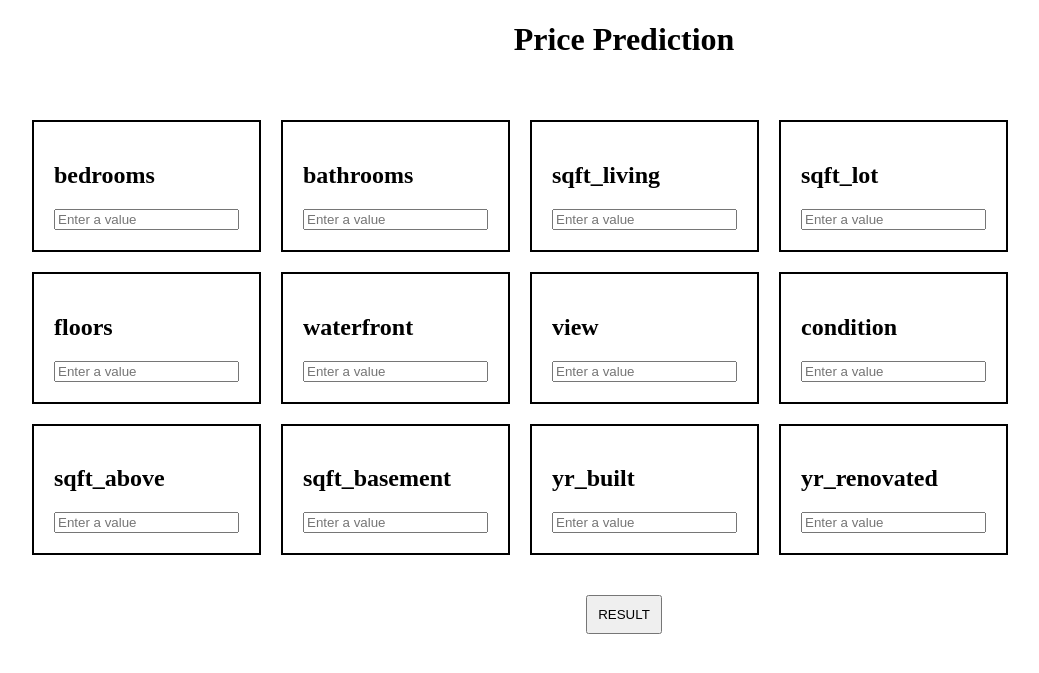
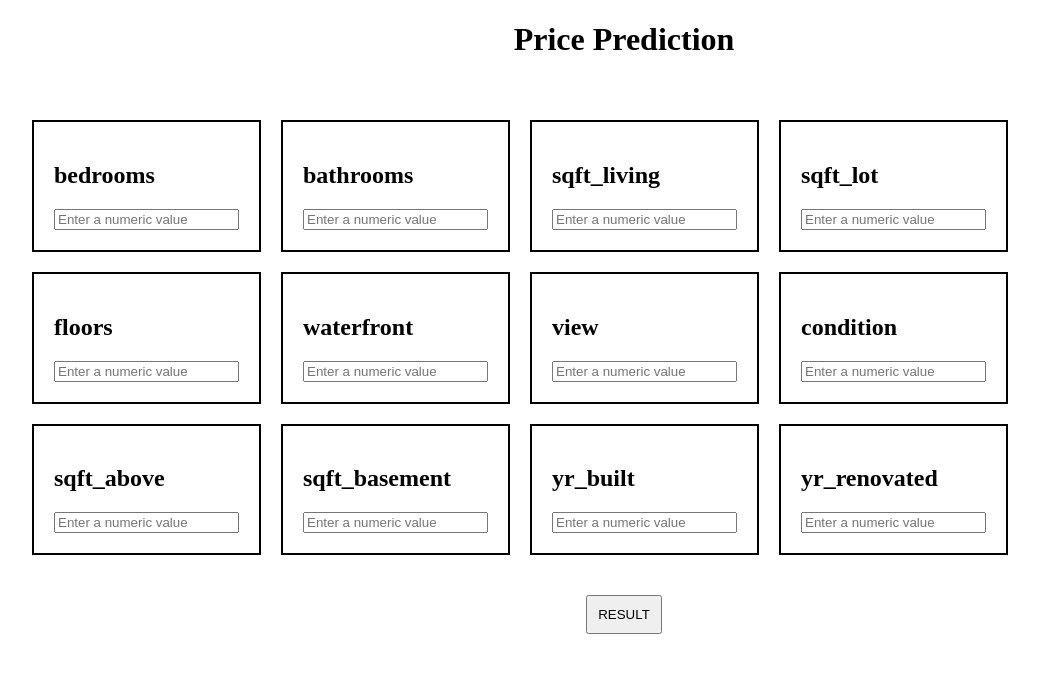
Before and after one commit to SujithSivasankaran/houseprice, a Flask app: page / in a window 1280 px wide. Shown: the top 673 px of the page, without its empty margins (16-1055 px from the left). Run offline with Flask 2, Linux system fonts and the light colour scheme.

Commit message:
Update index.html

```diff
--- a/templates/index.html
+++ b/templates/index.html
@@ -32,61 +32,61 @@
     <div style="border:none;">
     <div>
     <h2>bedrooms</h2>
-        <input  name="bedrooms" placeholder="Enter a value">
+        <input  name="bedrooms" placeholder="Enter a numeric value">
     </div>
 <!--    2-->
     <div>
         <h2>bathrooms</h2>
-        <input  name="bathrooms" placeholder="Enter a value">
+        <input  name="bathrooms" placeholder="Enter a numeric value">
     </div>
 <!--    3-->
     <div>
         <h2>sqft_living</h2>
-        <input  name="sqft_living" placeholder="Enter a value">
+        <input  name="sqft_living" placeholder="Enter a numeric value">
     </div>
 <!--    4-->
     <div>
         <h2>sqft_lot</h2>
-        <input  name="sqft_lot" placeholder="Enter a value">
+        <input  name="sqft_lot" placeholder="Enter a numeric value">
     </div>
 <!--    5-->
     <div>
         <h2>floors</h2>
-        <input  name="floors" placeholder="Enter a value">
+        <input  name="floors" placeholder="Enter a numeric value">
     </div>
 <!--    6-->
     <div>
         <h2>waterfront</h2>
-        <input  name="waterfront" placeholder="Enter a value">
+        <input  name="waterfront" placeholder="Enter a numeric value">
     </div>
     <div>
     <h2>view</h2>
-    <input  name="view" placeholder="Enter a value">
+    <input  name="view" placeholder="Enter a numeric value">
     </div>
 <!--    7-->
     <div>
         <h2>condition</h2>
-        <input  name="condition" placeholder="Enter a value">
+        <input  name="condition" placeholder="Enter a numeric value">
     </div>
 <!--    8-->
     <div>
         <h2>sqft_above</h2>
-        <input  name="sqft_above" placeholder="Enter a value">
+        <input  name="sqft_above" placeholder="Enter a numeric value">
     </div>
 <!--    9-->
     <div>
         <h2>sqft_basement</h2>
-        <input  name="sqft_basement" placeholder="Enter a value">
+        <input  name="sqft_basement" placeholder="Enter a numeric value">
     </div>
 <!--    10-->
     <div>
         <h2>yr_built</h2>
-        <input  name="yr_built" placeholder="Enter a value">
+        <input  name="yr_built" placeholder="Enter a numeric value">
     </div>
 <!--    11-->
     <div>
         <h2>yr_renovated</h2>
-        <input  name="yr_renovated" placeholder="Enter a value">
+        <input  name="yr_renovated" placeholder="Enter a numeric value">
     </div>
     </div>
     <button class="res_bt" type="submit"  style="display:block;margin-left:auto;margin-right:auto;padding:10px;">RESULT</button>
```
